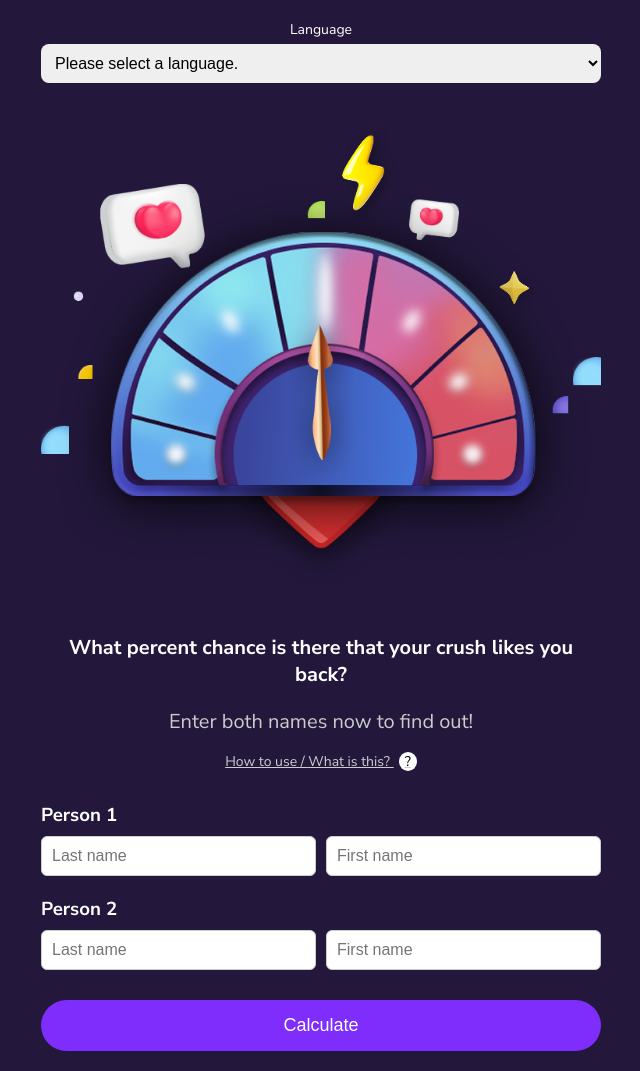
After one commit to ponir-techlogicians/lovecompatability, a Django app: template app/templates/calculate_ai.html in a window 1280 px wide. The commit adds this page. Shown: the whole page, without its empty margins (319-959 px from the left). Run offline with Django 5.2, Linux system fonts and the light colour scheme; the template is opened without the code that fills it, so the values that code supplies are empty.

Commit message:
design updated

```diff
--- a/app/templates/calculate.html
+++ b/app/templates/calculate.html
@@ -94,7 +94,7 @@
     </form>
     <div class="loveWrap desktop23" id="nameForm">
         {% csrf_token %}
-        <div class="loveWrap__selectBox" style="margin-bottom: 30px">
+        <div class="loveWrap__selectBox" style="margin-bottom: 0px;margin-top: 30px;">
         <div class="loveWrap__label">{% trans "Language" %}</div>
             <select id="languageSelect" class="loveWrap__select" onchange="changeLanguage(this.value)">
                 {% get_current_language as LANGUAGE_CODE %}
--- /dev/null
+++ b/app/templates/calculate_ai.html
@@ -0,0 +1,245 @@
+{% extends "layout/main.html" %}
+{% load static %}
+{% load i18n %}
+
+{% block content %}
+
+<style>
+.loveCalculator {
+    max-width: 600px;
+    margin: 0 auto;
+    text-align: center;
+    padding: 20px;
+    color: white;
+}
+
+.languageSelect {
+    margin-bottom: 20px;
+}
+
+.languageSelect label {
+    display: block;
+    margin-bottom: 5px;
+    font-size: 14px;
+}
+
+.languageSelect select {
+    width: 100%;
+    padding: 10px;
+    font-size: 16px;
+    border-radius: 8px;
+    border: none;
+}
+
+.meterImage img {
+    max-width: 100%;
+    height: auto;
+    margin: 20px 0;
+}
+
+.headline h2 {
+    font-size: 20px;
+    margin-bottom: 5px;
+    color: white;
+}
+
+.headline p {
+    color: #ccc;
+    margin-bottom: 15px;
+}
+
+.infoLink {
+    margin-bottom: 30px;
+}
+
+.infoLink a {
+    color: #ccc;
+    text-decoration: underline;
+    font-size: 14px;
+}
+
+.infoLink span {
+    background: #fff;
+    color: #000;
+    border-radius: 50%;
+    padding: 0 6px;
+    margin-left: 5px;
+}
+
+.personInputs {
+    margin-bottom: 30px;
+    text-align: left;
+}
+
+.personInputs h3 {
+    color: white;
+    margin-bottom: 8px;
+}
+
+.nameRow {
+    display: flex;
+    gap: 10px;
+    margin-bottom: 20px;
+}
+
+.nameRow input {
+    flex: 1;
+    padding: 10px;
+    font-size: 16px;
+    border-radius: 6px;
+    border: 1px solid #ccc;
+}
+
+.calculateBtn {
+    background: #7e2dfd;
+    color: white;
+    padding: 15px;
+    border: none;
+    border-radius: 30px;
+    font-size: 18px;
+    width: 100%;
+    cursor: pointer;
+    transition: background 0.3s;
+}
+
+.calculateBtn:hover {
+    background: #6620d1;
+}
+
+.popup-overlay {
+    position: fixed;
+    top: 0;
+    left: 0;
+    width: 100%;
+    height: 100%;
+    background: rgba(0, 0, 0, 0.5);
+    display: flex;
+    justify-content: center;
+    align-items: center;
+    z-index: 1000;
+}
+
+.popup-content {
+    background: white;
+    padding: 20px;
+    border-radius: 5px;
+    width: 80%;
+    max-width: 500px;
+    color: black;
+}
+
+.popup-header {
+    display: flex;
+    justify-content: space-between;
+    align-items: center;
+    margin-bottom: 15px;
+}
+
+.close-popup {
+    border: none;
+    background: none;
+    font-size: 24px;
+    cursor: pointer;
+}
+
+.hidden {
+    display: none;
+}
+</style>
+
+<div class="loveCalculator">
+
+    <form id="languageForm" method="post" action="{% url 'set_language' %}">
+        {% csrf_token %}
+        <div class="languageSelect">
+            <label for="language">{% trans "Language" %}</label>
+            <select id="language" name="language" onchange="document.getElementById('languageForm').submit()">
+                <option value="">{% trans "Please select a language." %}</option>
+                {% get_current_language as LANGUAGE_CODE %}
+                {% for lang_code, lang_name in LANGUAGES %}
+                    <option value="{{ lang_code }}" {% if lang_code == LANGUAGE_CODE %}selected{% endif %}>{{ lang_name }}</option>
+                {% endfor %}
+            </select>
+        </div>
+    </form>
+
+    <div class="meterImage">
+        <img src="{% static 'app/img/img_calc.png' %}" alt="Love Meter">
+    </div>
+
+    <div class="headline">
+        <h2>{% trans "What percent chance is there that your crush likes you back?" %}</h2>
+        <p>{% trans "Enter both names now to find out!" %}</p>
+    </div>
+
+    <div class="infoLink">
+        <a href="#a" id="infoLink">{% trans "How to use / What is this?" %} <span>?</span></a>
+    </div>
+
+    <form id="hiddenForm" method="post">
+        {% csrf_token %}
+
+        <div class="personInputs">
+            <h3>{% trans "Person 1" %}</h3>
+            <div class="nameRow">
+                <input type="text" id="name1_last" name="name1_last" placeholder="{% trans 'Last name' %}">
+                <input type="text" id="name1_first" name="name1_first" placeholder="{% trans 'First name' %}">
+            </div>
+
+            <h3>{% trans "Person 2" %}</h3>
+            <div class="nameRow">
+                <input type="text" id="name2_last" name="name2_last" placeholder="{% trans 'Last name' %}">
+                <input type="text" id="name2_first" name="name2_first" placeholder="{% trans 'First name' %}">
+            </div>
+        </div>
+
+        <button type="button" class="calculateBtn" onclick="submitForm()">{% trans "Calculate" %}</button>
+    </form>
+
+</div>
+
+<!-- Popup -->
+<div class="popup-overlay hidden" id="popup">
+    <div class="popup-content">
+        <div class="popup-header">
+            <h3>{% trans "About this" %}</h3>
+            <button class="close-popup">&times;</button>
+        </div>
+        <div class="popup-body">
+            <p>{% trans "This is a fun game that's popular among Korean teenagers! It calculates how much someone might like another person based on the number of strokes in their names. Try it just for fun — and share it with your friends! You can even see who’s the most popular in your school or neighborhood!" %}</p>
+        </div>
+    </div>
+</div>
+
+<script>
+function submitForm() {
+    const first1 = document.getElementById('name1_first').value.trim();
+    const last1 = document.getElementById('name1_last').value.trim();
+    const first2 = document.getElementById('name2_first').value.trim();
+    const last2 = document.getElementById('name2_last').value.trim();
+
+    if (!first1 || !last1 || !first2 || !last2) {
+        alert("{% trans 'Please enter both first and last names for both persons.' %}");
+        return;
+    }
+
+    document.getElementById('hiddenForm').submit();
+}
+
+document.getElementById("infoLink").addEventListener("click", function (e) {
+    e.preventDefault();
+    document.getElementById("popup").classList.remove("hidden");
+});
+
+document.querySelector(".close-popup").addEventListener("click", function () {
+    document.getElementById("popup").classList.add("hidden");
+});
+
+document.getElementById("popup").addEventListener("click", function (e) {
+    if (e.target === this) {
+        this.classList.add("hidden");
+    }
+});
+</script>
+
+{% endblock %}
```
Also changed, not shown: app/static/app/scss/index.css (+46 -12 lines).
